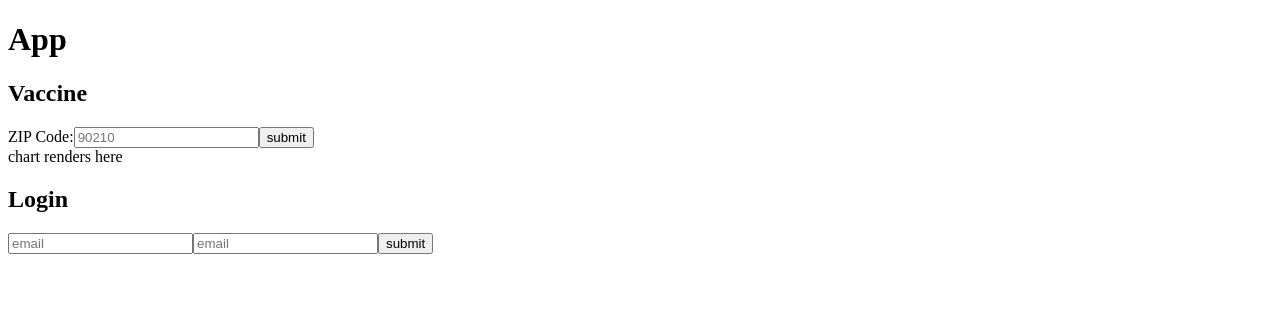
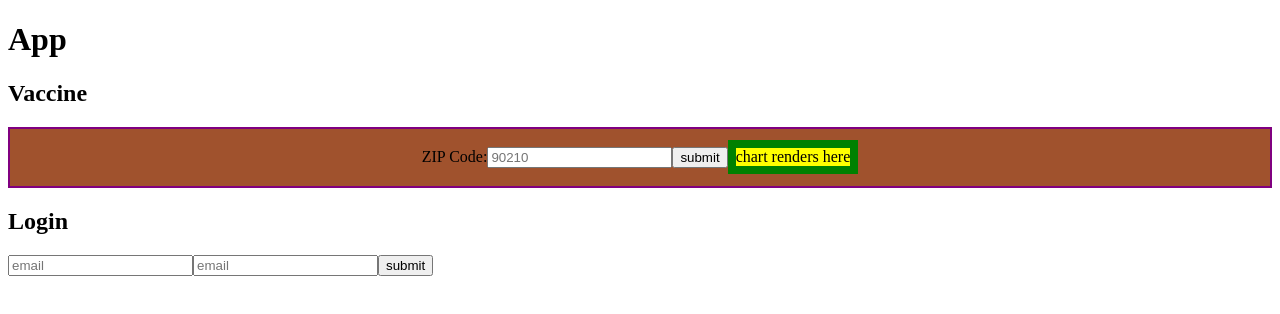
Before and after one commit to VaccineTracker/VaxxTrak, a React app: page / in a window 1280 px wide. Shown: the top 314 px of the page. Built offline with nearby package versions, Linux system fonts and the light colour scheme.

Commit message:
linked scss

```diff
--- a/index.html
+++ b/index.html
@@ -3,11 +3,12 @@
 <head>
   <meta charset="UTF-8">
   <meta name="viewport" content="width=device-width, initial-scale=1.0">
-  <title>Kween</title>
+
+  <title>Vaccine Tracker</title>
 </head>
 <body>
   <div id="root">
-    <p>Queens for Queens</p>
+
 <!-- React -->
   </div>
   <script src="./build/bundle.js"></script>
--- /dev/null
+++ b/src/app.scss
@@ -0,0 +1,11 @@
+.vaccineMain {
+	border: 2px solid purple;
+	background-color: sienna;
+	display: flex;
+	align-items: center;
+	justify-content: center;
+}
+.vaccineChart {
+	border: 8px solid green;
+	background-color: yellow;
+}
--- a/src/components/User.jsx
+++ b/src/components/User.jsx
@@ -0,0 +1,5 @@
+import React from "react";
+
+export default function User(props) {
+
+}
--- a/src/components/Vaccine.jsx
+++ b/src/components/Vaccine.jsx
@@ -17,8 +17,9 @@ class Vaccine extends React.Component {
       return (
         <div className="vaccineMain">
           <div className="search">
-
+            <br></br>
             <Search getZip={this.getZip} />
+            <br></br>
           </div>
           <div className="vaccineChart"> chart renders here </div>
         </div>
--- a/src/index.js
+++ b/src/index.js
@@ -2,4 +2,6 @@ import React from "react";
 import ReactDOM from "react-dom";
 import App from "./App.jsx";
 
+import './app.scss';
+
 ReactDOM.render(<App />, document.getElementById('root'));
```
